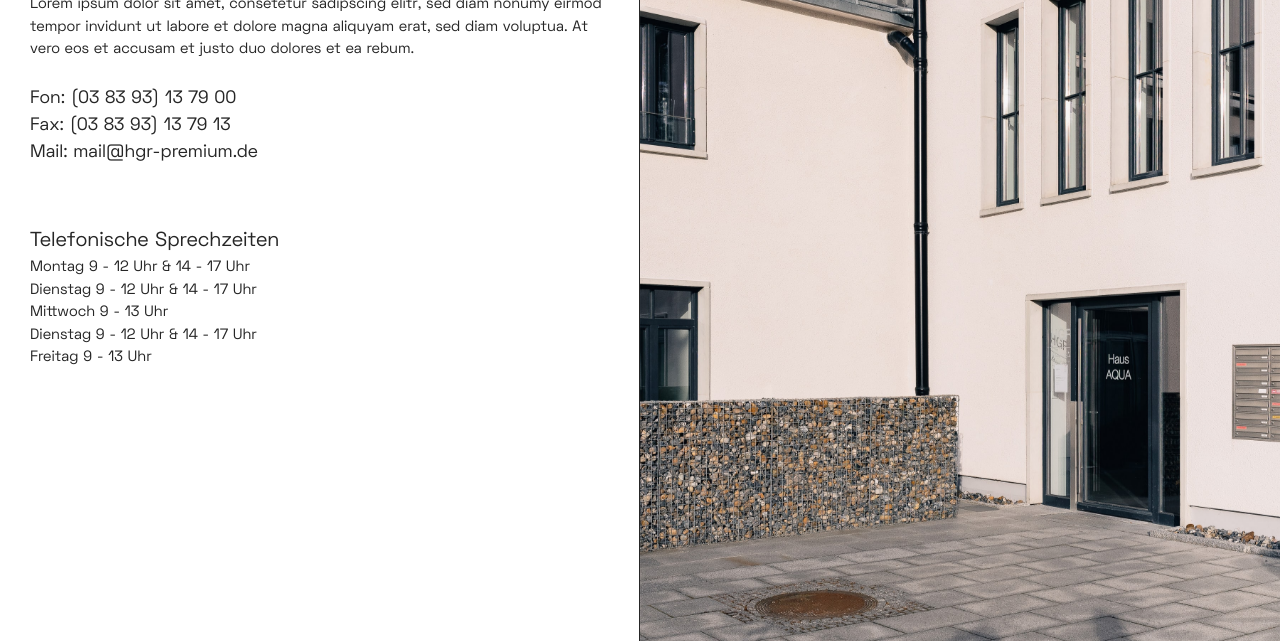
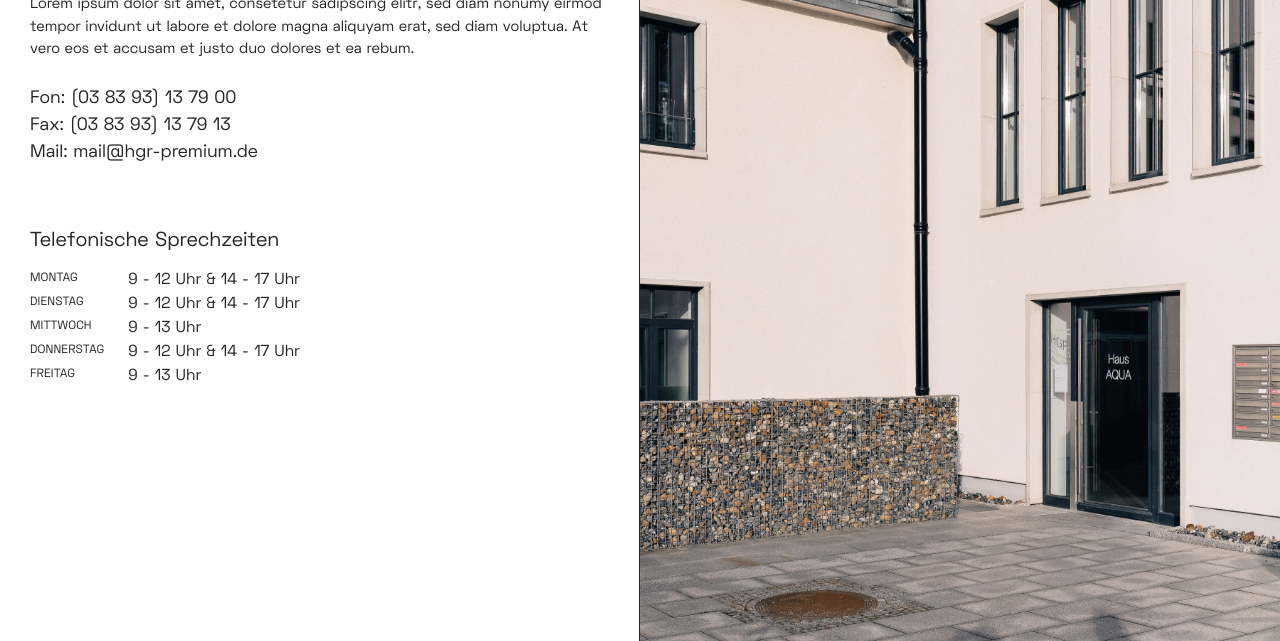
Before and after one commit to nikitasarejko/hgr, a Jekyll site: the page built from kontakt.markdown, in a window 1280 px wide and 900 px high, scrolled down 279 px, cut to the strip 0-641 px from the top of the window. Built offline with Jekyll 4.4.1, drawn with Linux system fonts in a browser that asks for light colours; nearby versions of some CDN libraries.

```diff
--- a/_layouts/kontakt.html
+++ b/_layouts/kontakt.html
@@ -25,10 +25,23 @@
         </div>
         <div class="split-halves__paragraph">
             <div class="anim" data-delay="0.5s">
-                <h2>Telefonische Sprechzeiten</h2>
-                {% for tag in page.sprechzeiten %}
-                <p>{{ tag }}</p>
-            {% endfor %}
+                <h2 class="mb-sm">Telefonische Sprechzeiten</h2>
+                <div class="sprechzeiten-grid">
+                    <div class="sprechzeiten-grid__tag">Montag</div>
+                    <div class="sprechzeiten-grid__uhrzeit">{{ page.sprechzeiten.mo }}</div>
+
+                    <div class="sprechzeiten-grid__tag">Dienstag</div>
+                    <div class="sprechzeiten-grid__uhrzeit">{{ page.sprechzeiten.di }}</div>
+
+                    <div class="sprechzeiten-grid__tag">Mittwoch</div>
+                    <div class="sprechzeiten-grid__uhrzeit">{{ page.sprechzeiten.mi }}</div>
+
+                    <div class="sprechzeiten-grid__tag">Donnerstag</div>
+                    <div class="sprechzeiten-grid__uhrzeit">{{ page.sprechzeiten.do }}</div>
+
+                    <div class="sprechzeiten-grid__tag">Freitag</div>
+                    <div class="sprechzeiten-grid__uhrzeit">{{ page.sprechzeiten.fr }}</div>
+                </div>
             </div>
         </div>
     </div>
--- a/assets/css/app.scss
+++ b/assets/css/app.scss
@@ -1572,6 +1572,15 @@
 }
 
 // Kontakt
+div.sprechzeiten-grid {
+    display: grid;
+    grid-template-columns: max-content 1fr;
+
+    &__tag {
+        margin-right: 2.4rem;
+        margin-top: .2rem;
+    }
+}
 
 // Karriere
 a div.karriere-cell {
--- a/assets/css/typography.css
+++ b/assets/css/typography.css
@@ -292,6 +292,17 @@
     text-transform: uppercase;
 }
 
+/* Kontakt */
+.sprechzeiten-grid__tag {
+    text-transform: uppercase;
+    font-size: 1.2rem;
+    letter-spacing: 0.1px;
+}
+
+.sprechzeiten-grid__uhrzeit {
+    font-size: 1.6rem;
+}
+
 /* Karriere */
 h3.job-keyfacts__headline {
     font-size: 1.4rem;
--- a/impressum.markdown
+++ b/impressum.markdown
@@ -47,11 +47,8 @@
 Copyright-Hinweis\
 Der Inhalt, die Struktur und die Gestaltung der Website sind urheberrechtlich geschützt. Einer Vervielfältigung von Informationen oder Daten, der Verwendung von Bildmaterial, Texten oder Textteilen wird hiermit durch die HGR GmbH widersprochen.\
 \
-Idee, Konzept und Inhalte der Website\
-Kerstin A. Strehlow\
-\
 Fotografie\
-[Lisa](mailto:lisa.strehlow@googlemail.com) & [Nikita Sarejko](mailto:info@nikitasarejko.com)\
+[Lisa Sarejko](mailto:lisa.sarejko@googlemail.com) & [Nikita Sarejko](mailto:info@nikitasarejko.com)\
 \
 Web Design & Web Development\
 Nikita Sarejko\
--- a/kontakt.markdown
+++ b/kontakt.markdown
@@ -8,11 +8,11 @@
   fax: "(03 83 93) 13 79 13"
   mail: mail@hgr-premium.de
 sprechzeiten:
-- Montag 9 - 12 Uhr & 14 - 17 Uhr
-- Dienstag 9 - 12 Uhr & 14 - 17 Uhr
-- Mittwoch 9 - 13 Uhr
-- Dienstag 9 - 12 Uhr & 14 - 17 Uhr
-- Freitag 9 - 13 Uhr
+  mo: "9 - 12 Uhr & 14 - 17 Uhr"
+  di: "9 - 12 Uhr & 14 - 17 Uhr"
+  mi: "9 - 13 Uhr"
+  do: "9 - 12 Uhr & 14 - 17 Uhr"
+  fr: "9 - 13 Uhr"
 adresse:
   str: Südstrand 204
   ort: 18609 Ostseebad Binz OT Prora
```
